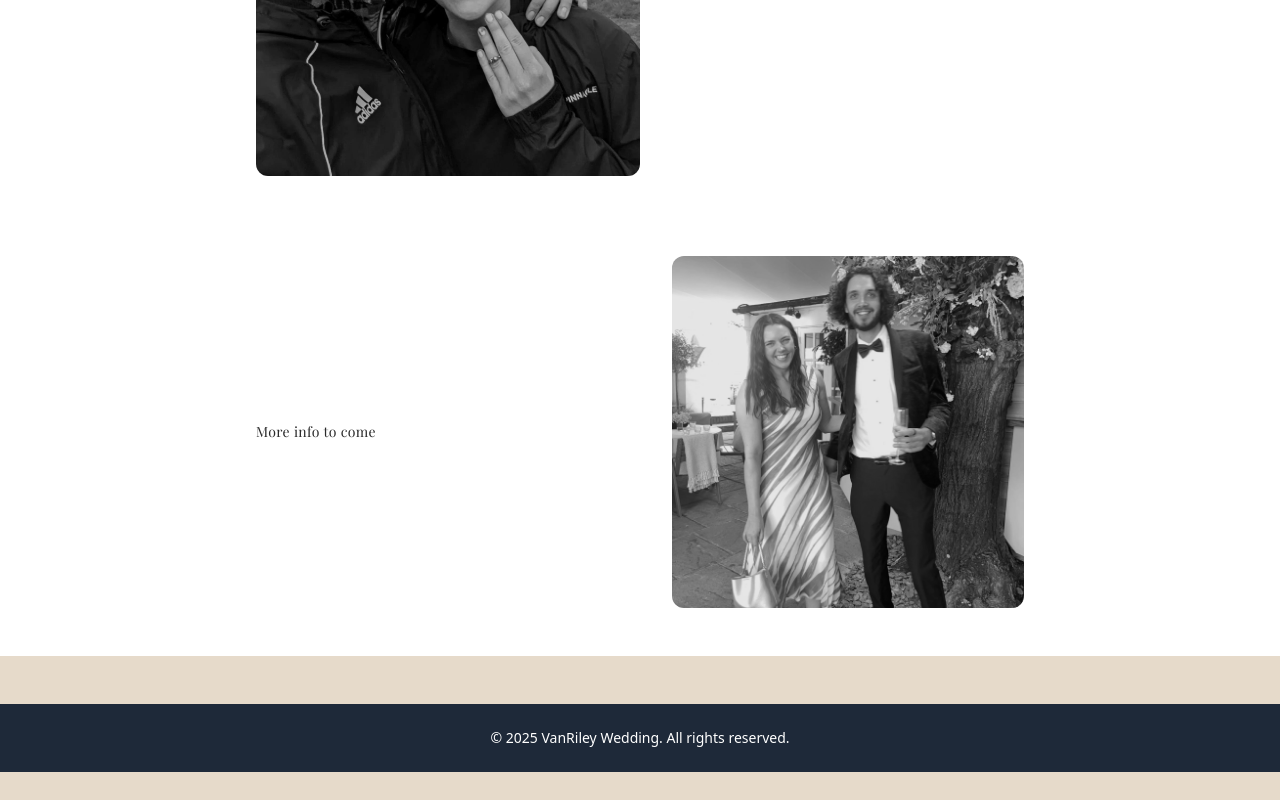
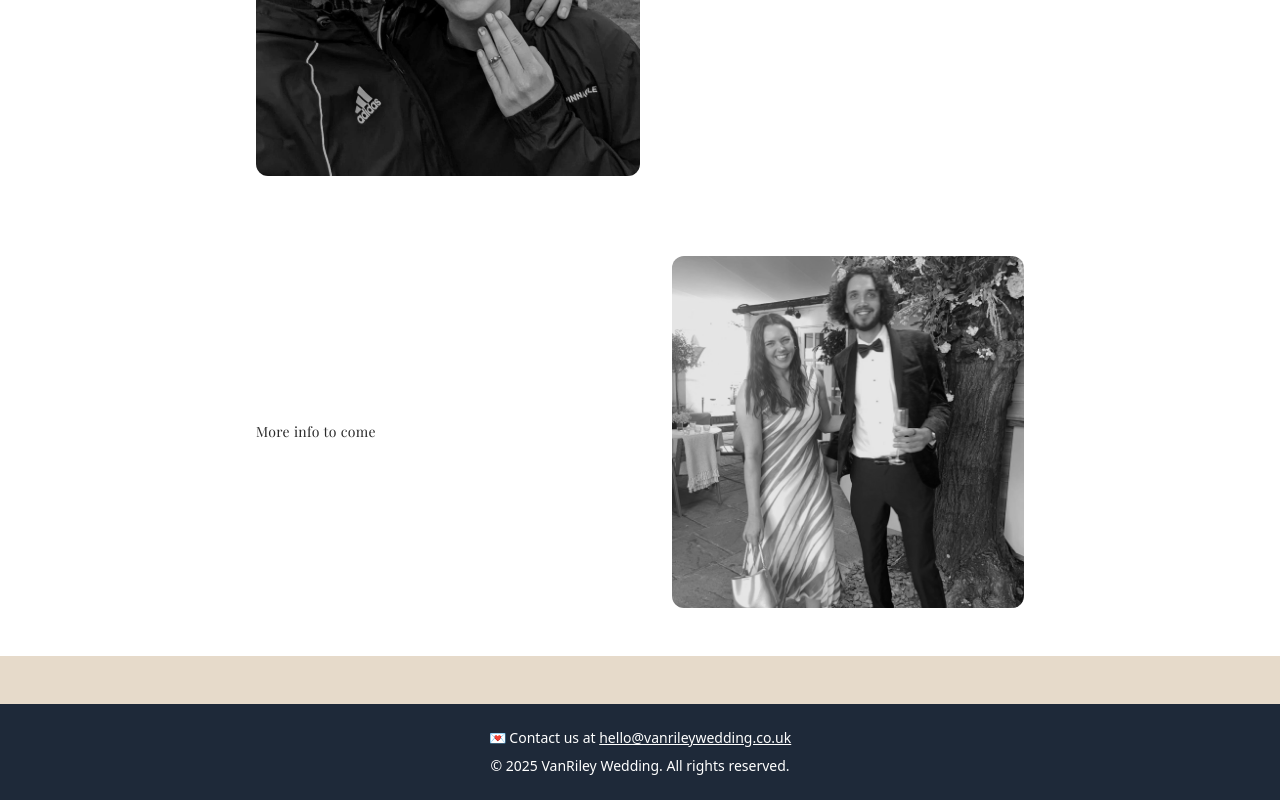
Before and after one commit to abigailridley/vanriley-wedding-site, a Next.js app: page / in a window 1280 px wide. Shown: the part 848-1648 px from the top of the page. Before the commit the page ends 1620 px from the top, so only its background shows below. Built offline with nearby package versions, Linux system fonts and the light colour scheme.

Commit message:
email link

```diff
--- a/src/components/Footer.tsx
+++ b/src/components/Footer.tsx
@@ -2,7 +2,16 @@
 const Footer = () => {
   return (
     <footer className="bg-gray-800 text-white py-6 mt-12">
-      <div className="max-w-6xl mx-auto text-center">
+      <div className="max-w-6xl mx-auto text-center space-y-2">
+        <p className="text-sm">
+          💌 Contact us at{" "}
+          <a
+            href="mailto:hello@vanrileywedding.co.uk"
+            className="underline hover:text-gray-300"
+          >
+            hello@vanrileywedding.co.uk
+          </a>
+        </p>
         <p className="text-sm">
           © {new Date().getFullYear()} VanRiley Wedding. All rights reserved.
         </p>
```
